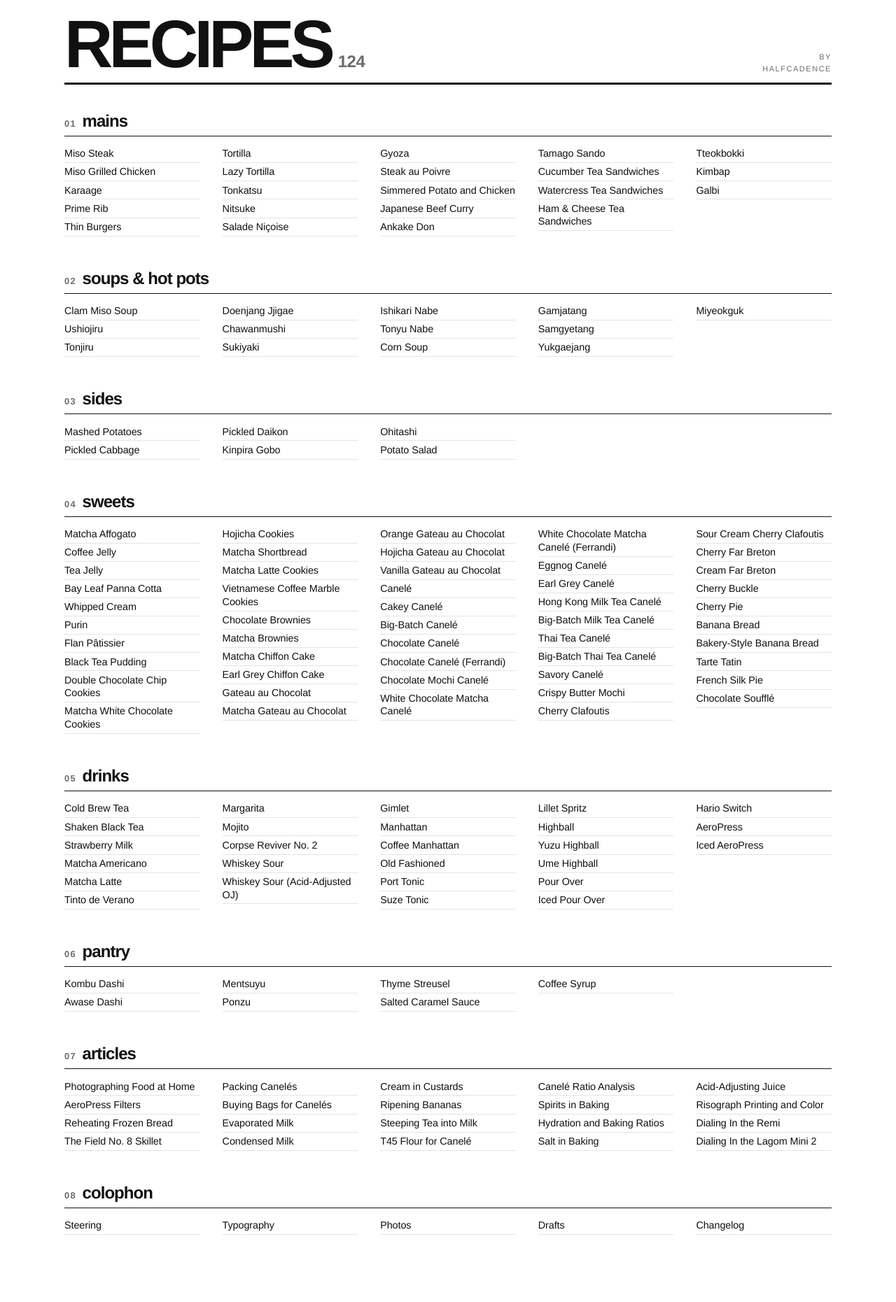
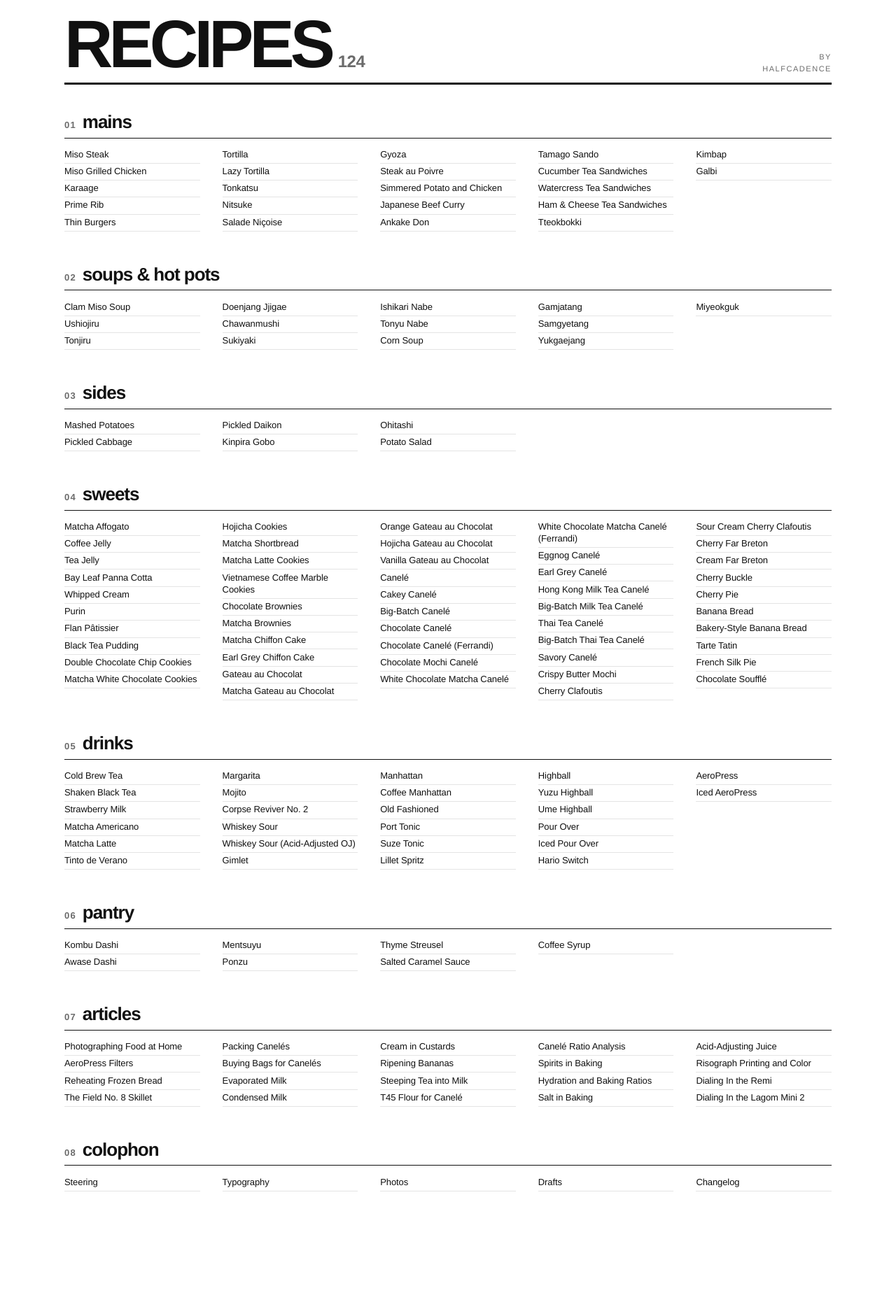
Before and after one commit to halfcadence/recipes, a Jekyll site: the page built from index.md, in a window 1280 px wide. Shown: the whole page at 70% size. Built offline with Jekyll 4.4.1, drawn with Linux system fonts in a browser that asks for light colours; after the commit the page ends 1799 px from its top, so only the background shows below that.

Commit message:
type: rationalize ~9 ad-hoc sizes into one Swiss ramp (Univers Stepped)
Collapse the small-text pileup (.78/.8/.82/.85/.9/.92/.95/1rem all doing 'small') plus
the two 11px labels into a defined 6-step ramp anchored to 15px body:
  11 kicker/caption · 13 secondary (notes/analysis/tables/lists/step №) · 15 body ·
  21 lede+section head · 26 category head · clamp hero.
Defined as $fs-* SCSS tokens; every font-size now references a token, the display
clamps, an em-relative counter, or the 15px anchor — no hardcoded rem/px left.
Update the /type page ladder to document the real ramp.

```diff
--- a/assets/main.scss
+++ b/assets/main.scss
@@ -23,6 +23,16 @@
 $sans:  "Helvetica Neue", Helvetica, Arial, "Liberation Sans", system-ui, sans-serif;
 $serif: $sans;   // single-typeface site — the old serif accent now resolves to Helvetica
 $base:  0.5rem;
+
+// ── Type ramp — "Univers Stepped" (Swiss), anchored to a 15px body ───────────
+// Six steps, applied everywhere. Hierarchy is size + weight only; no ad-hoc sizes.
+//   11px kicker/caption · 13px secondary · 15px body · 21px lede+head · 26px category · hero
+$fs-kicker: 0.6875rem;   // 11px — section kicker, captions, masthead labels
+$fs-small:  0.8125rem;   // 13px — notes, analysis, data tables, lists, step numbers, index
+$fs-body:   15px;        // body, ingredients, steps, h3 (weight distinguishes h3)
+$fs-lede:   1.3125rem;   // 21px — lede paragraph, section head, article standfirst
+$fs-cat:    1.625rem;    // 26px — category head
+// hero title stays clamp(2.6rem, 9vw, 5rem) — the single display size (the wordmark)
 
 // ── Reset ────────────────────────────────────────────────────────────
 *, *::before, *::after { box-sizing: border-box; }
@@ -76,7 +86,7 @@
   display: block;
   grid-column: 7 / 13;
   text-align: right;
-  font-size: 11px; font-weight: 700; letter-spacing: .14em; text-transform: uppercase;
+  font-size: $fs-kicker; font-weight: 700; letter-spacing: .14em; text-transform: uppercase;
   color: $grey; text-decoration: none;
   padding: calc(#{$base} * 1.5) 0 calc(#{$base} * 4);
 }
@@ -94,7 +104,7 @@
   text-transform: uppercase; letter-spacing: -0.06em; line-height: .82; color: $ink;
 }
 .mh-count { font-weight: 700; font-size: clamp(1rem, 2.4vw, 1.5rem); letter-spacing: -0.02em; color: $grey; font-variant-numeric: tabular-nums; }
-.mh-by { margin-left: auto; align-self: flex-end; font-size: 11px; letter-spacing: .14em; text-transform: uppercase; color: $grey; text-align: right; line-height: 1.5; }
+.mh-by { margin-left: auto; align-self: flex-end; font-size: $fs-kicker; letter-spacing: .14em; text-transform: uppercase; color: $grey; text-align: right; line-height: 1.5; }
 
 // ═══════════════════════════════════════════════════════════════════
 // HOME — directory of category modules (cQ heads)
@@ -108,12 +118,12 @@
 .cat:last-child { margin-bottom: 0; }
 .cat-h { display: flex; align-items: baseline; gap: .55rem; margin: 0 0 calc(#{$base} * 1.5);
   border-bottom: 1px solid $ink; padding-bottom: calc(#{$base} * 1);
-  font-size: 1.5rem; font-weight: 700; text-transform: lowercase; letter-spacing: -0.04em; }
-.cat-h .ix { font-weight: 700; font-size: .8rem; letter-spacing: .1em; color: $grey; font-variant-numeric: tabular-nums; text-transform: none; }
-.cat-h .lb { font-size: 1.5rem; font-weight: 700; text-transform: lowercase; letter-spacing: -0.04em; line-height: 1; }
+  font-size: $fs-cat; font-weight: 700; text-transform: lowercase; letter-spacing: -0.04em; }
+.cat-h .ix { font-weight: 700; font-size: $fs-small; letter-spacing: .1em; color: $grey; font-variant-numeric: tabular-nums; text-transform: none; }
+.cat-h .lb { font-size: $fs-cat; font-weight: 700; text-transform: lowercase; letter-spacing: -0.04em; line-height: 1; }
 .cat-list { list-style: none; margin: 0; padding: 0;
   columns: 12rem; column-gap: 2rem; }
-.cat-list li { padding: .2rem 0; border-bottom: 1px solid $hair; font-size: .9rem; line-height: 1.3; break-inside: avoid; }
+.cat-list li { padding: .2rem 0; border-bottom: 1px solid $hair; font-size: $fs-small; line-height: 1.3; break-inside: avoid; }
 .cat-list a, .cat-list a:visited { text-decoration: none; display: block; }
 .cat-list a:hover { text-decoration: underline; }
 
@@ -123,7 +133,7 @@
 .post { display: contents; }
 .post-header { grid-column: 1 / -1; }
 
-.section-label { grid-column: 1 / -1; font-size: .72rem; font-weight: 700; letter-spacing: .16em; text-transform: uppercase; margin-bottom: calc(#{$base} * 1.5); }
+.section-label { grid-column: 1 / -1; font-size: $fs-kicker; font-weight: 700; letter-spacing: .16em; text-transform: uppercase; margin-bottom: calc(#{$base} * 1.5); }
 .section-label a, .section-label a:visited { color: inherit; text-decoration: none; }
 .section-label a:hover { text-decoration: underline; }
 
@@ -140,22 +150,22 @@
 // Monochrome treatment: no frame, a 16:9 cinematic crop spanning every column, grey caption.
 .post-figure { grid-column: 1 / -1; margin: calc(#{$base} * 3) 0 0; }
 .post-figure img { width: 100%; height: auto; aspect-ratio: 16 / 9; object-fit: cover; display: block; background: $hair; }
-.post-figure figcaption { margin-top: calc(#{$base} * 1); font-size: .72rem; letter-spacing: .04em; color: $grey; }
+.post-figure figcaption { margin-top: calc(#{$base} * 1); font-size: $fs-kicker; letter-spacing: .04em; color: $grey; }
 .post-figure figcaption a, .post-figure figcaption a:visited { color: $grey; }
 
 // lede — first paragraph of the body reads large
 .post-content { grid-column: 1 / -1; display: grid; grid-template-columns: repeat(var(--cols), 1fr); column-gap: 1.25rem; margin-top: calc(#{$base} * 2); }
 .post-content > * { grid-column: 1 / -1; }
-.post-content > p:first-child { font-size: 1.15rem; line-height: 1.44; margin: calc(#{$base} * 3) 0 0; }
+.post-content > p:first-child { font-size: $fs-lede; line-height: 1.35; margin: calc(#{$base} * 3) 0 0; }
 
 // ── RECIPE body: section headers + ingredient table + steps ──
 // section headers (## Ingredients / ## Steps → h2)
 .post-content h2 {
   grid-column: 1 / -1;
-  font-size: 1.3rem; font-weight: 700; letter-spacing: -0.035em; text-transform: lowercase;
+  font-size: $fs-lede; font-weight: 700; letter-spacing: -0.035em; text-transform: lowercase;
   line-height: 1; margin: calc(#{$base} * 8) 0 calc(#{$base} * 2.5); border: none; padding: 0;
 }
-.post-content h3 { grid-column: 1 / -1; font-size: 1rem; margin: calc(#{$base} * 3) 0 calc(#{$base} * .5); }
+.post-content h3 { grid-column: 1 / -1; font-size: $fs-body; font-weight: 700; margin: calc(#{$base} * 3) 0 calc(#{$base} * .5); }
 
 // ingredients (RECIPE markdown table only): two-col flow, quantities right, names share edge.
 // Scoped away from articles AND from the .analysis data table so neither is hijacked into
@@ -176,7 +186,7 @@
 // Grind tables (coffee recipes): a `device | setting` table, NOT qty|name. Wrapped in
 // `.grind` so it escapes the ingredient transform. Device left (bold), setting right (grey).
 .grind { grid-column: 1 / 9; margin: 0; }
-.grind table { width: 100%; max-width: 30rem; border-collapse: collapse; font-size: .9rem; }
+.grind table { width: 100%; max-width: 30rem; border-collapse: collapse; font-size: $fs-small; }
 .grind tr { display: grid; grid-template-columns: 1fr auto; column-gap: 1.5rem; align-items: baseline; padding: calc(#{$base} * .55) 0; border-bottom: 1px solid $hair; }
 .grind thead { display: none; }                          // hide the empty markdown | | | header row
 .grind tr:last-child { border-bottom: none; }
@@ -188,7 +198,7 @@
 // Small comparisons sit in the reading measure; WIDE ones (many columns) span the full
 // grid and scroll horizontally instead of crushing every column. `--w` counts columns.
 body.section-articles .post-content table {
-  grid-column: 4 / 11; max-width: 36rem; border-collapse: collapse; width: 100%; margin: calc(#{$base} * 1) 0 calc(#{$base} * 2); font-size: .85rem; }
+  grid-column: 4 / 11; max-width: 36rem; border-collapse: collapse; width: 100%; margin: calc(#{$base} * 1) 0 calc(#{$base} * 2); font-size: $fs-small; }
 body.section-articles .post-content thead th { text-align: left; font-weight: 700; border-bottom: 1.5px solid $ink; padding: .35em .8em .35em 0; vertical-align: bottom; }
 body.section-articles .post-content tbody td { text-align: left; border-bottom: 1px solid $hair; padding: .4em .8em .4em 0; vertical-align: top; }
 body.section-articles .post-content tbody tr:last-child td { border-bottom: none; }
@@ -210,7 +220,7 @@
 .post-content ol > li::after {
   content: counter(step, decimal-leading-zero);
   grid-column: -2 / -1; align-self: end; justify-self: end; text-align: right;
-  font-size: .8rem; font-weight: 400; letter-spacing: .06em; color: $grey; font-variant-numeric: tabular-nums;
+  font-size: $fs-small; font-weight: 400; letter-spacing: .06em; color: $grey; font-variant-numeric: tabular-nums;
 }
 // unordered lists inside content (rare): normal
 .post-content ul { grid-column: 1 / 9; margin: 0 0 1rem; padding-left: 1.1rem; }
@@ -225,7 +235,7 @@
 .notes ul { grid-row: 2; grid-column: 1 / -1; display: grid; grid-template-columns: subgrid;
   column-gap: 1.25rem; row-gap: calc(#{$base} * 1.5);
   list-style: none; margin: 0; padding-top: calc(#{$base} * 1.5);
-  font-family: $serif; font-size: .85rem; line-height: 1.5; color: $grey; counter-reset: note; }
+  font-family: $serif; font-size: $fs-small; line-height: 1.5; color: $grey; counter-reset: note; }
 // flush-left: no hanging indent, so the numbered first line doesn't jut left of the wraps
 .notes li { margin: 0; padding-left: 0; text-indent: 0; counter-increment: note; }
 .notes li::before { content: counter(note); font-family: $sans; font-weight: 700; font-size: .78em; color: $ink; margin-right: .5em; font-variant-numeric: tabular-nums; }
@@ -235,13 +245,13 @@
 body.section-articles .post-hero { padding-bottom: calc(#{$base} * 3); }
 body.section-articles .post-content { margin-top: calc(#{$base} * 4); }
 body.section-articles .post-content > p:first-child {
-  grid-column: 1 / 10; font-size: 1.3rem; line-height: 1.45; color: $ink; margin: 0 0 calc(#{$base} * 3); max-width: 40rem;
+  grid-column: 1 / 10; font-size: $fs-lede; line-height: 1.35; color: $ink; margin: 0 0 calc(#{$base} * 3); max-width: 40rem;
 }
 // Marginalia subhead sits in the left margin (cols 1–3); the section body reads in cols 4–10.
 // align-self:start + a matching top offset on the block that shares its row → they top-align.
 body.section-articles .post-content h2 {
   grid-column: 1 / 4; align-self: start;
-  font-size: .95rem; font-weight: 700; text-transform: lowercase; letter-spacing: -0.02em;
+  font-size: $fs-small; font-weight: 700; text-transform: lowercase; letter-spacing: -0.02em;
   line-height: 1.4; margin: calc(#{$base} * 7) 0 0;
 }
 body.section-articles .post-content p,
@@ -267,13 +277,13 @@
 .analysis { grid-column: 1 / 10; margin: calc(#{$base} * 3) 0; }
 .analysis h2 { grid-column: auto; border: none; padding: 0; margin: 0 0 .4rem; }
 .analysis > p { margin: 0 0 1rem; max-width: 40rem; }        // caption + readout paragraphs
-.analysis table { display: block; width: 100%; max-width: 40rem; margin: 0 0 1rem; font-size: .92rem; font-variant-numeric: tabular-nums; }
+.analysis table { display: block; width: 100%; max-width: 40rem; margin: 0 0 1rem; font-size: $fs-small; font-variant-numeric: tabular-nums; }
 .analysis thead { display: none; }                            // drop the header row (footnote-light)
 .analysis tbody { display: block; }
 // row = [ label | amount(small grey) | % (fills remaining → far-right, grey) ]
 .analysis tr { display: grid; grid-template-columns: auto auto 1fr; column-gap: .6rem; align-items: baseline; padding: calc(#{$base} * .7) 0; }
 .analysis td { padding: 0; border: none; }
-.analysis td:nth-child(2) { color: $grey; font-size: .82rem; }        // grams, small + grey, riding after the label
+.analysis td:nth-child(2) { color: $grey; font-size: .9em; }          // grams — em-relative to the 13px row, small + grey
 .analysis td:last-child { text-align: right; color: $grey; white-space: nowrap; }  // % pushed far right
 
 // ── Code ──
```
Also changed, not shown: type.html (+7 -7 lines).
